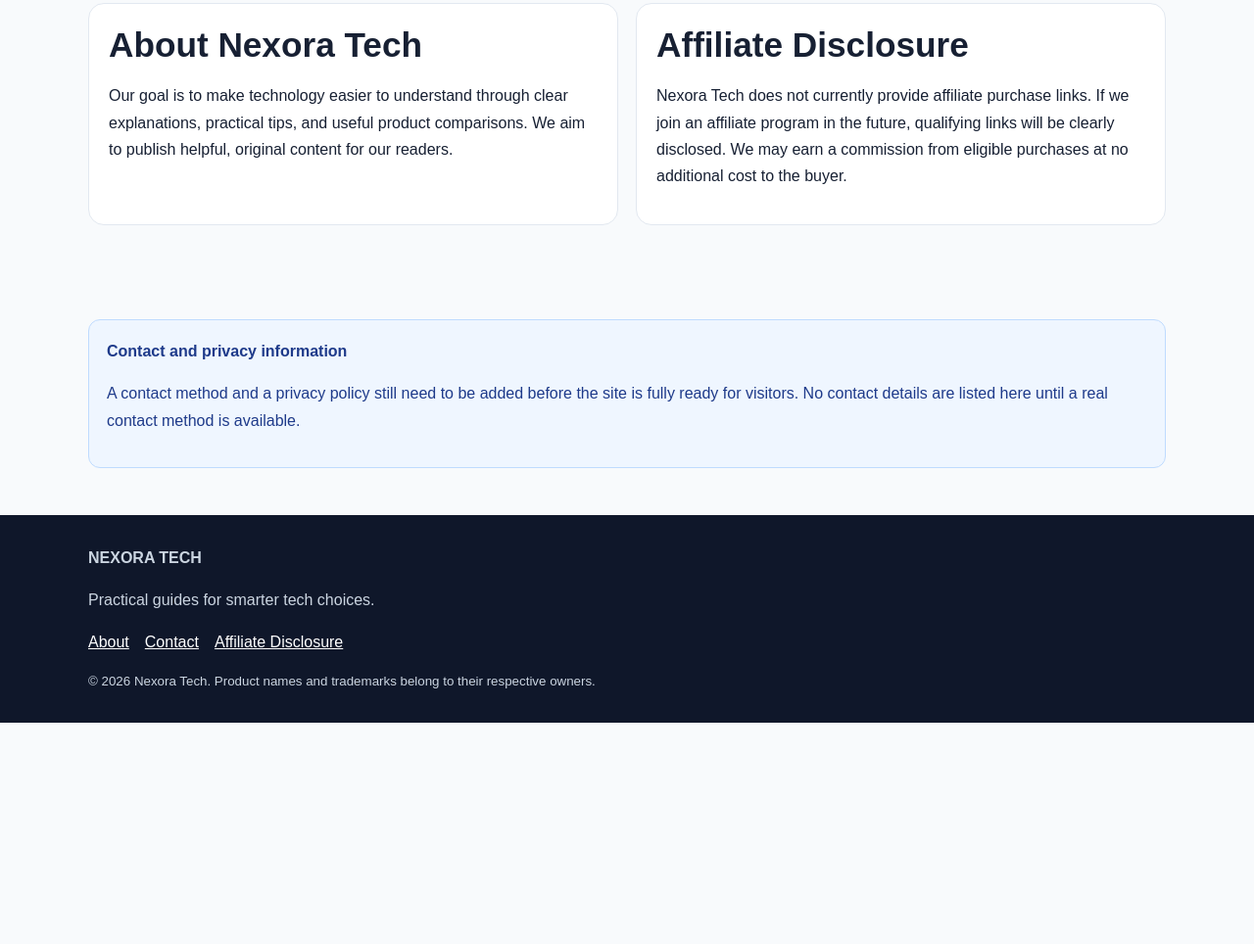
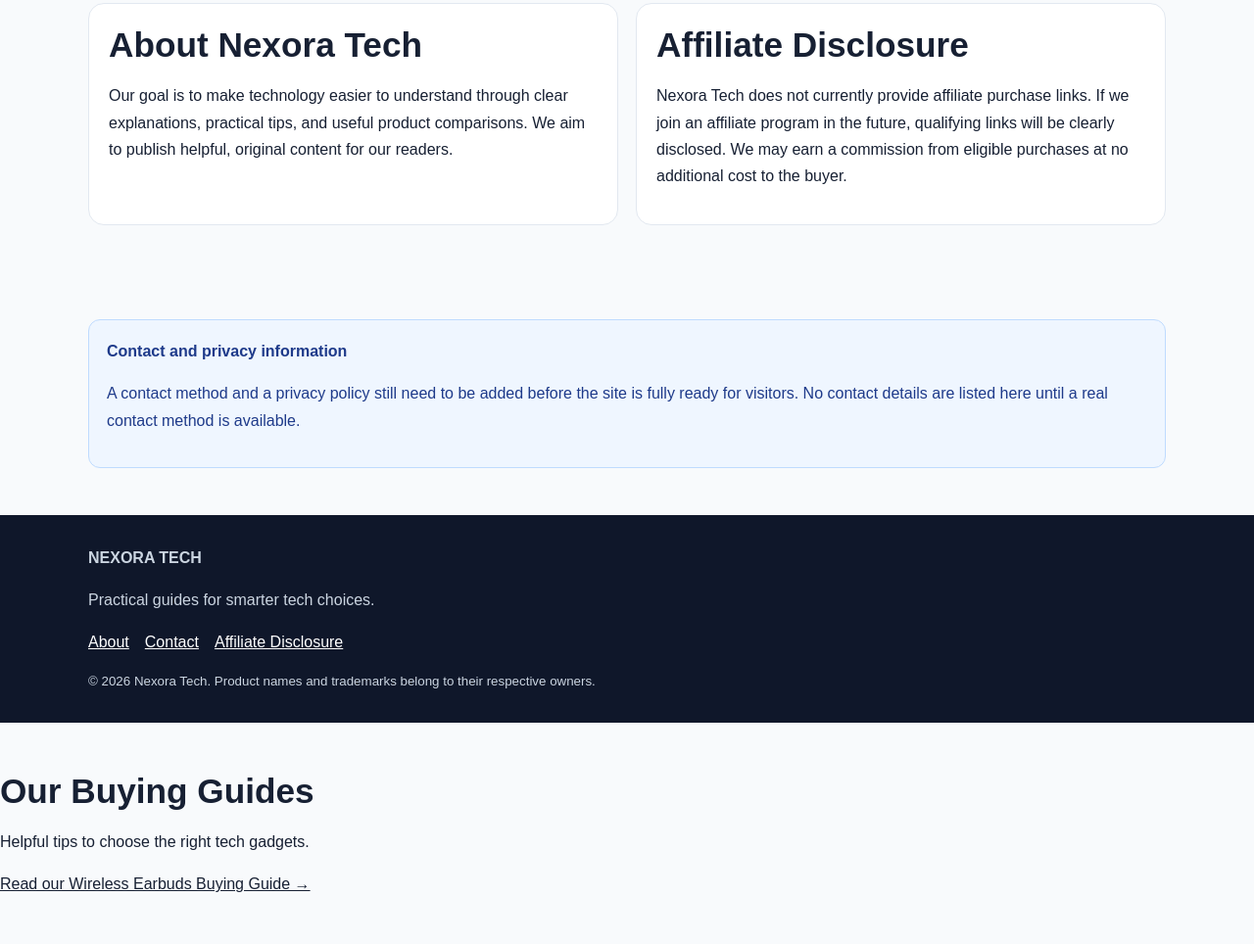
Before and after one commit to FakhrulIslam3359/Nexora-Tech, a plain HTML site: page index.html in a window 1280 px wide. Shown: the part 2403-3367 px from the top of the page at 98% size. Before the commit the page ends 3141 px from the top, so only its background shows below. Drawn offline with Linux system fonts and the light colour scheme.

Commit message:
index.html

```diff
--- a/index.html
+++ b/index.html
@@ -557,5 +557,12 @@
       </small>
     </div>
   </footer>
+<section>
+  <h2>Our Buying Guides</h2>
+  <p>Helpful tips to choose the right tech gadgets.</p>
+  <a href="wireless-earbuds-guide.html">
+    Read our Wireless Earbuds Buying Guide →
+  </a>
+</section>
 </body>
 </html>
```
